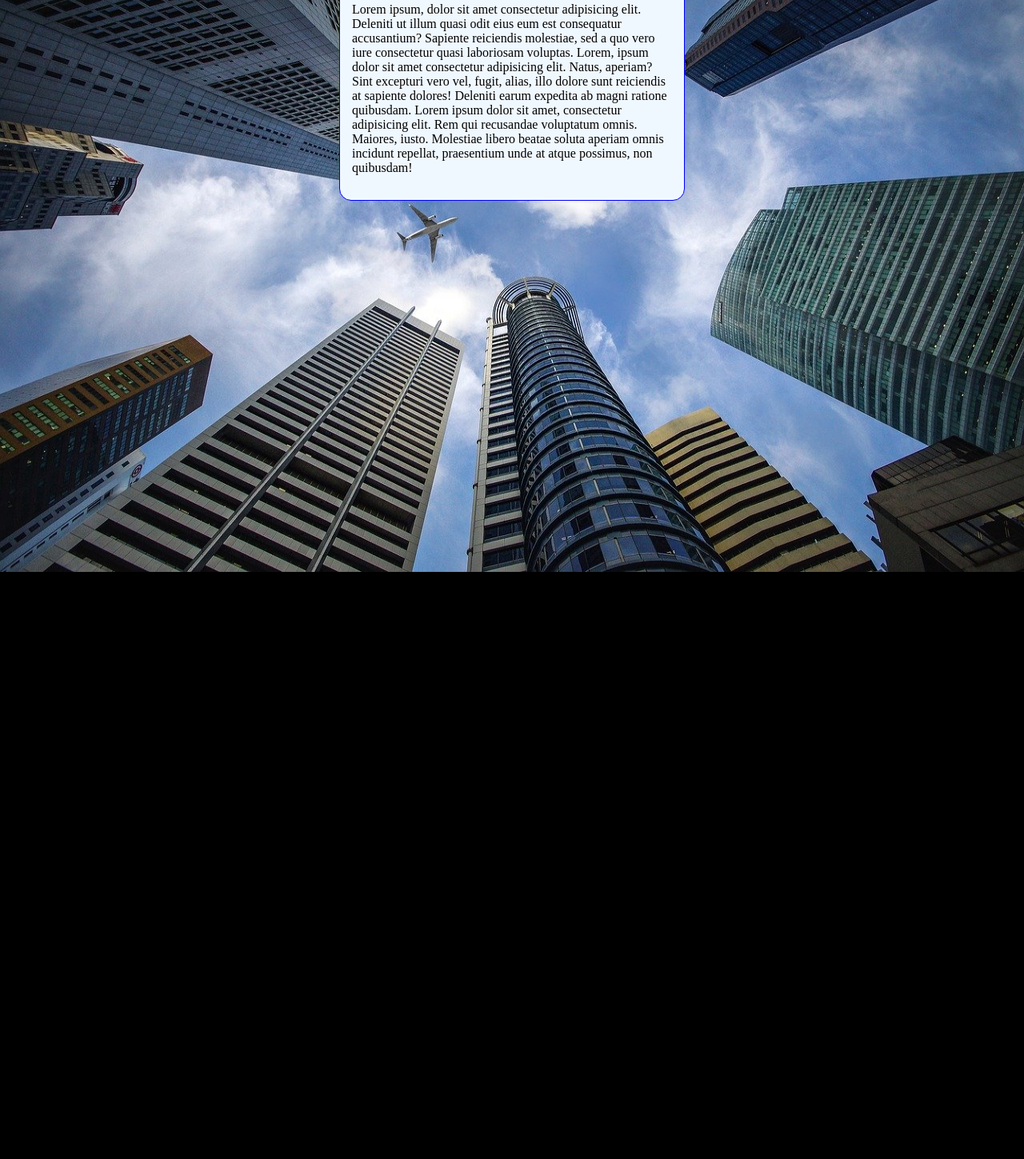
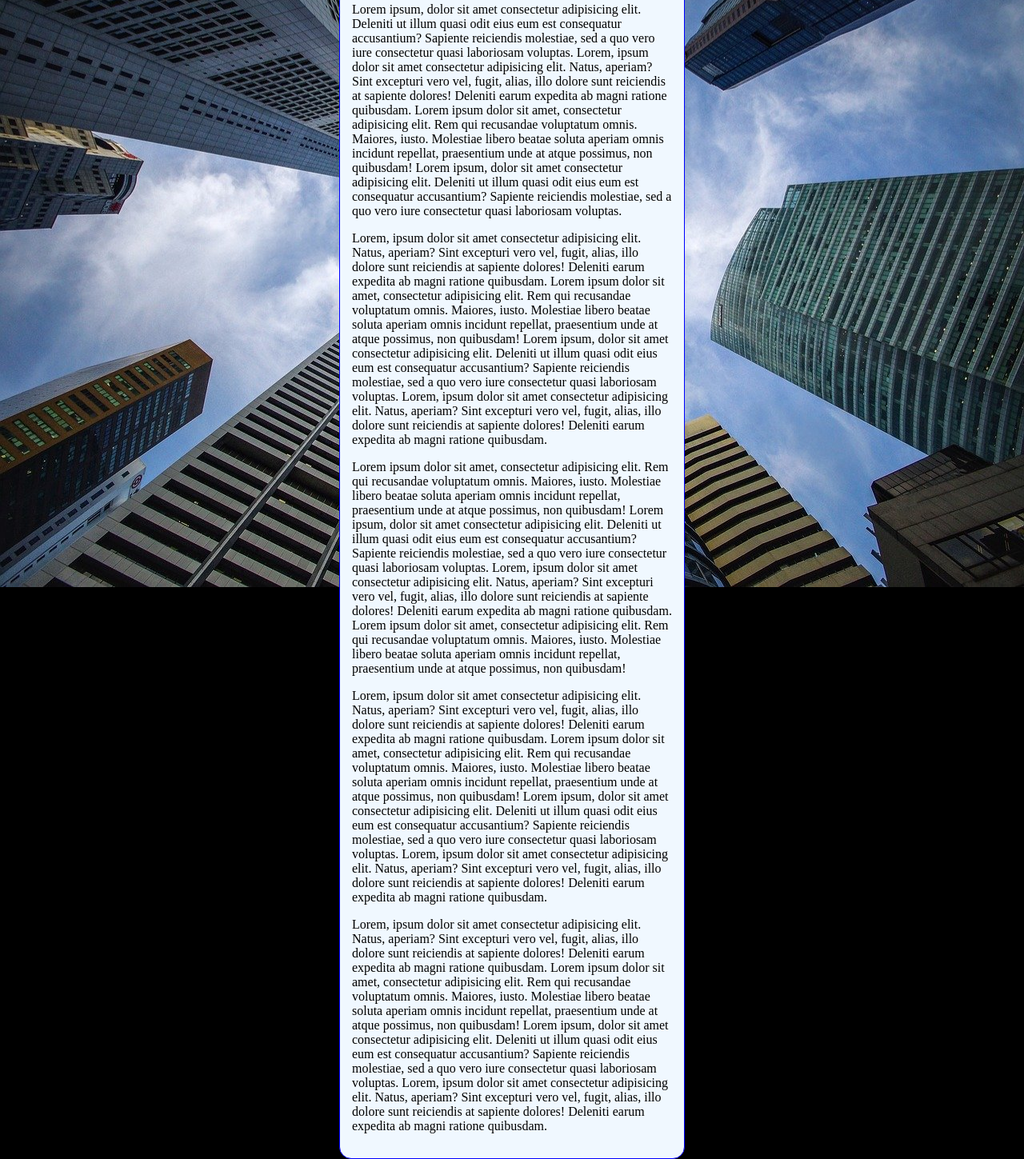
Before and after one commit to leomoura1986/html5Css3eJS, a plain HTML site: page ex22/fundo006.html in a window 1280 px wide. Shown: the part 101-1550 px from the top of the page at 80% size. Before the commit the page ends 816 px from the top, so only its background shows below. Drawn offline with Linux system fonts and the light colour scheme.

Commit message:
atualizado o ex 022

```diff
--- a/ex22/fundo006.html
+++ b/ex22/fundo006.html
@@ -3,19 +3,26 @@
 <head>
     <meta charset="UTF-8">
     <meta name="viewport" content="width=device-width, initial-scale=1.0">
-    <title>Document</title>
+    <title>Fundo fixo de tela</title>
     <style>
         body{
+
             height: 100vh;
+            background-size: cover;
+            /*
             background-color: black;
             background-image: url('img/wallpaper002.jpg');
-            background-position: center top;
+            background-position: center center;
             background-repeat: no-repeat;
-            background-size: 100% 100%;
+                        background-attachment: fixed;
+
+        shorthand - background color > image > position > repeat > ([size]"esse ainda não rola") > attachment
+            */
+            background: black url('img/wallpaper002.jpg') center center no-repeat fixed;
         }
         main{
             background-color: aliceblue;
-            width: 400px;
+            max-width: 400px;
             padding: 15px;
             margin: auto;
             border: 1px solid blue;
@@ -30,7 +37,31 @@
             Lorem ipsum, dolor sit amet consectetur adipisicing elit. Deleniti ut illum quasi odit eius eum est consequatur accusantium? Sapiente reiciendis molestiae, sed a quo vero iure consectetur quasi laboriosam voluptas.
             Lorem, ipsum dolor sit amet consectetur adipisicing elit. Natus, aperiam? Sint excepturi vero vel, fugit, alias, illo dolore sunt reiciendis at sapiente dolores! Deleniti earum expedita ab magni ratione quibusdam.
             Lorem ipsum dolor sit amet, consectetur adipisicing elit. Rem qui recusandae voluptatum omnis. Maiores, iusto. Molestiae libero beatae soluta aperiam omnis incidunt repellat, praesentium unde at atque possimus, non quibusdam!
-        </p>
+            Lorem ipsum, dolor sit amet consectetur adipisicing elit. Deleniti ut illum quasi odit eius eum est consequatur accusantium? Sapiente reiciendis molestiae, sed a quo vero iure consectetur quasi laboriosam voluptas.</p>
+            <p>
+            Lorem, ipsum dolor sit amet consectetur adipisicing elit. Natus, aperiam? Sint excepturi vero vel, fugit, alias, illo dolore sunt reiciendis at sapiente dolores! Deleniti earum expedita ab magni ratione quibusdam.
+            Lorem ipsum dolor sit amet, consectetur adipisicing elit. Rem qui recusandae voluptatum omnis. Maiores, iusto. Molestiae libero beatae soluta aperiam omnis incidunt repellat, praesentium unde at atque possimus, non quibusdam!
+            Lorem ipsum, dolor sit amet consectetur adipisicing elit. Deleniti ut illum quasi odit eius eum est consequatur accusantium? Sapiente reiciendis molestiae, sed a quo vero iure consectetur quasi laboriosam voluptas.
+            Lorem, ipsum dolor sit amet consectetur adipisicing elit. Natus, aperiam? Sint excepturi vero vel, fugit, alias, illo dolore sunt reiciendis at sapiente dolores! Deleniti earum expedita ab magni ratione quibusdam.
+            </p>
+            <p>
+            Lorem ipsum dolor sit amet, consectetur adipisicing elit. Rem qui recusandae voluptatum omnis. Maiores, iusto. Molestiae libero beatae soluta aperiam omnis incidunt repellat, praesentium unde at atque possimus, non quibusdam!
+            Lorem ipsum, dolor sit amet consectetur adipisicing elit. Deleniti ut illum quasi odit eius eum est consequatur accusantium? Sapiente reiciendis molestiae, sed a quo vero iure consectetur quasi laboriosam voluptas.
+            Lorem, ipsum dolor sit amet consectetur adipisicing elit. Natus, aperiam? Sint excepturi vero vel, fugit, alias, illo dolore sunt reiciendis at sapiente dolores! Deleniti earum expedita ab magni ratione quibusdam.
+            Lorem ipsum dolor sit amet, consectetur adipisicing elit. Rem qui recusandae voluptatum omnis. Maiores, iusto. Molestiae libero beatae soluta aperiam omnis incidunt repellat, praesentium unde at atque possimus, non quibusdam!
+            </p>
+            <p>
+                Lorem, ipsum dolor sit amet consectetur adipisicing elit. Natus, aperiam? Sint excepturi vero vel, fugit, alias, illo dolore sunt reiciendis at sapiente dolores! Deleniti earum expedita ab magni ratione quibusdam.
+                Lorem ipsum dolor sit amet, consectetur adipisicing elit. Rem qui recusandae voluptatum omnis. Maiores, iusto. Molestiae libero beatae soluta aperiam omnis incidunt repellat, praesentium unde at atque possimus, non quibusdam!
+                Lorem ipsum, dolor sit amet consectetur adipisicing elit. Deleniti ut illum quasi odit eius eum est consequatur accusantium? Sapiente reiciendis molestiae, sed a quo vero iure consectetur quasi laboriosam voluptas.
+                Lorem, ipsum dolor sit amet consectetur adipisicing elit. Natus, aperiam? Sint excepturi vero vel, fugit, alias, illo dolore sunt reiciendis at sapiente dolores! Deleniti earum expedita ab magni ratione quibusdam.
+                </p>
+                <p>
+                    Lorem, ipsum dolor sit amet consectetur adipisicing elit. Natus, aperiam? Sint excepturi vero vel, fugit, alias, illo dolore sunt reiciendis at sapiente dolores! Deleniti earum expedita ab magni ratione quibusdam.
+                    Lorem ipsum dolor sit amet, consectetur adipisicing elit. Rem qui recusandae voluptatum omnis. Maiores, iusto. Molestiae libero beatae soluta aperiam omnis incidunt repellat, praesentium unde at atque possimus, non quibusdam!
+                    Lorem ipsum, dolor sit amet consectetur adipisicing elit. Deleniti ut illum quasi odit eius eum est consequatur accusantium? Sapiente reiciendis molestiae, sed a quo vero iure consectetur quasi laboriosam voluptas.
+                    Lorem, ipsum dolor sit amet consectetur adipisicing elit. Natus, aperiam? Sint excepturi vero vel, fugit, alias, illo dolore sunt reiciendis at sapiente dolores! Deleniti earum expedita ab magni ratione quibusdam.
+                    </p>
     </main>
 
 </body>
```
